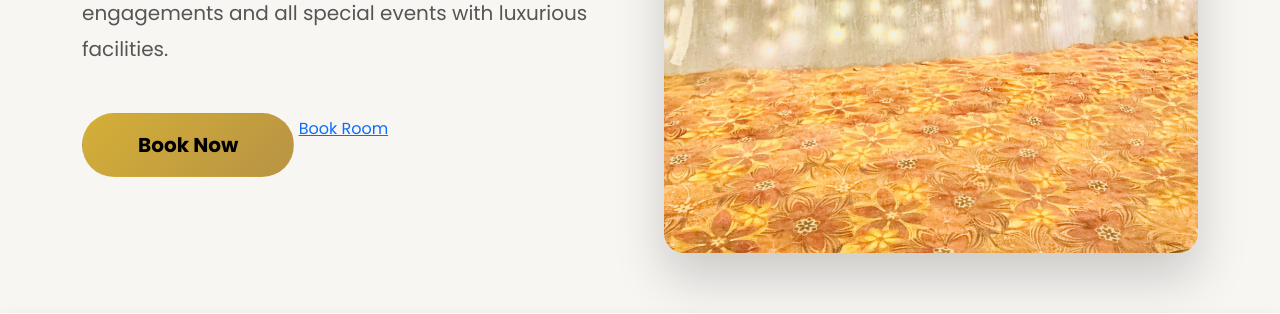
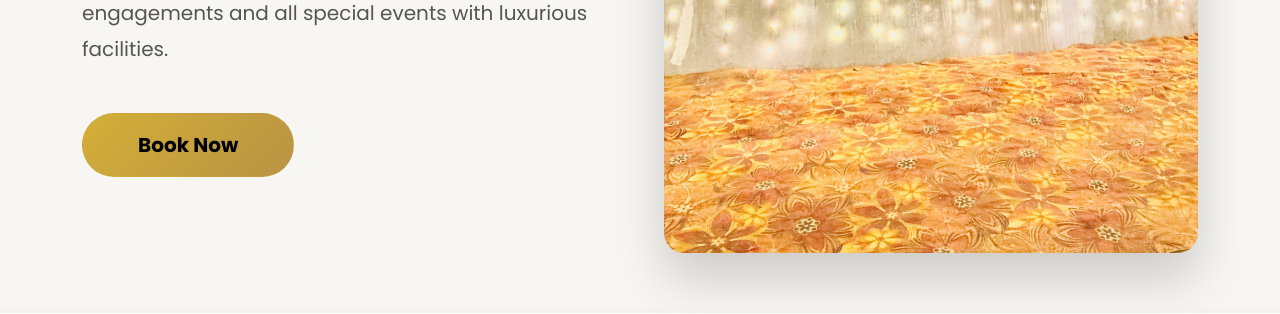
Before and after one commit to Umair9305/Janta-Marriage-Lawn, a Flask app: page / in a window 1280 px wide. Shown: the part 628-942 px from the top of the page. Run offline with Flask 3, Linux system fonts and the light colour scheme; some libraries are stand-ins or nearby versions.

Commit message:
Comment out room booking link in index.html

```diff
--- a/templates/index.html
+++ b/templates/index.html
@@ -153,7 +153,7 @@
                         and all special events with luxurious facilities.
                     </p>
                     <a href="/booking" class="btn btn-book">Book Now</a>
-                    <a href="/room-booking">Book Room</a>
+                    <!-- <a href="/room-booking">Book Room</a> -->
                 </div>
                 <div class="col-lg-6">
                     <div class="hero-image">
```
